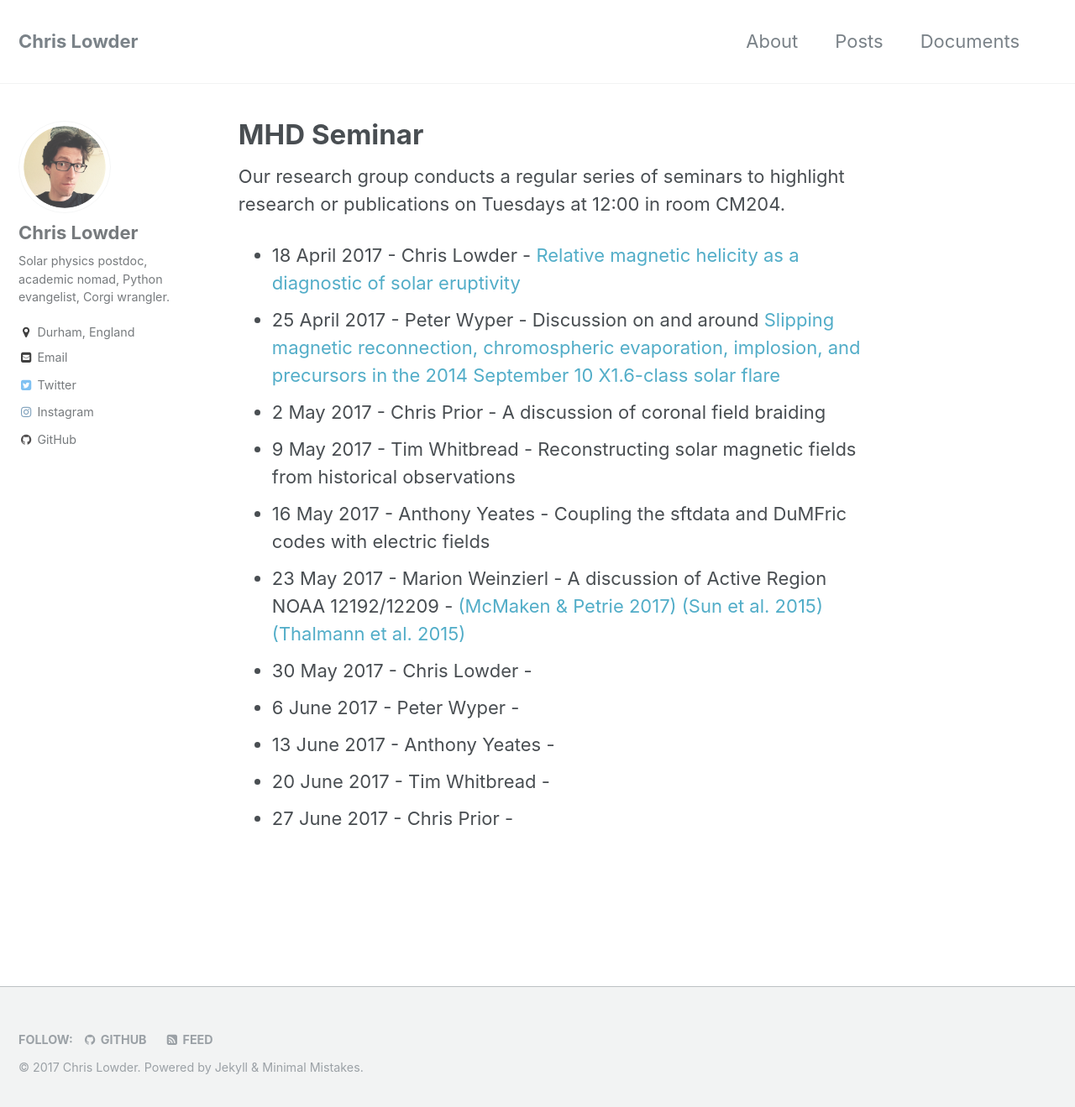
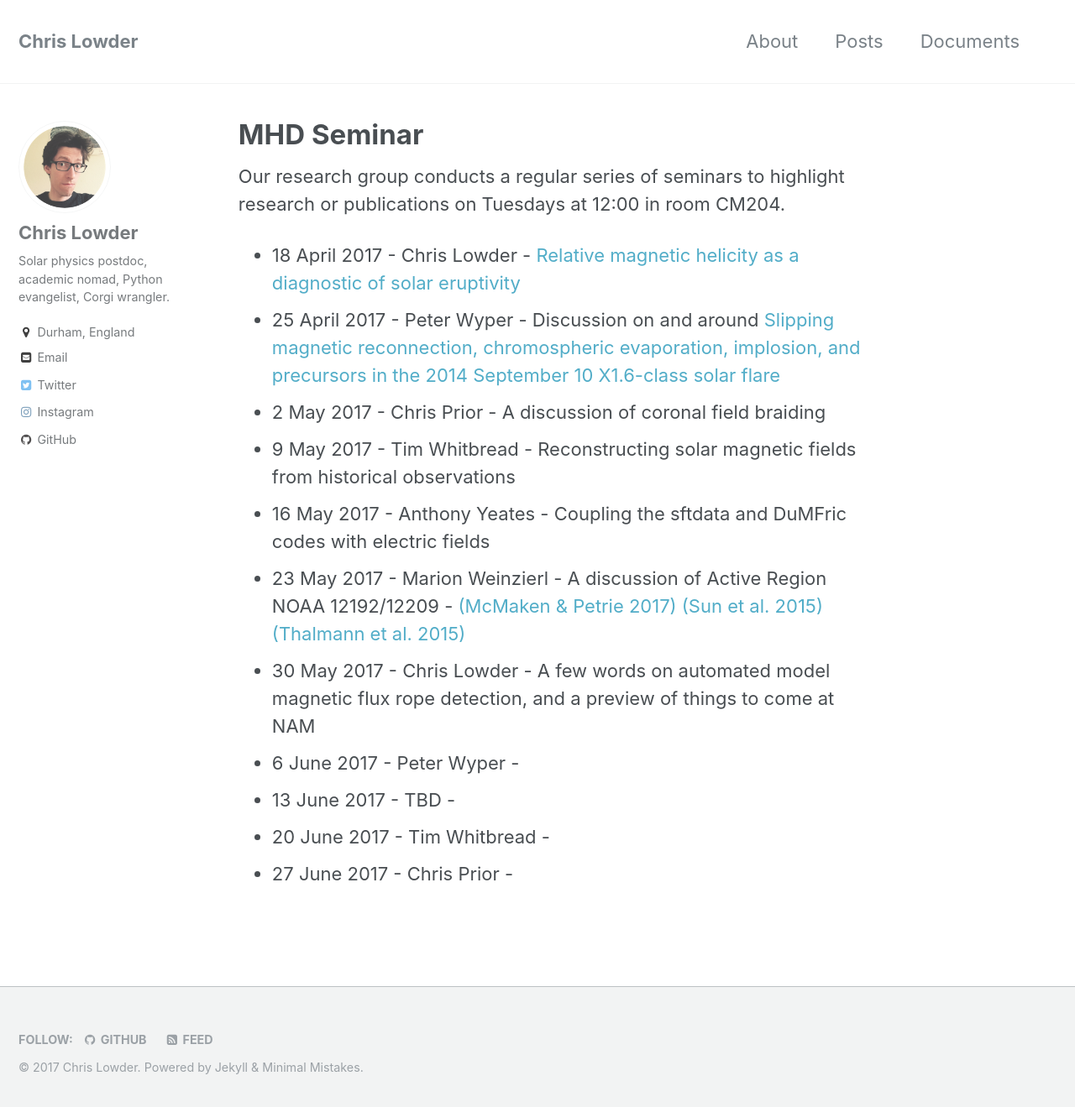
Before and after one commit to lowderchris/lowderchris.github.io, a Jekyll site: the page built from _pages/mhd-seminar.md, in a window 1280 px wide and 1327 px high. Shown: the top 1319 px of the window at 84% size. Built offline with Jekyll 4.4.1, drawn with Linux system fonts in a browser that asks for light colours.

Commit message:
Updated MHD seminar page

```diff
--- a/_pages/mhd-seminar.md
+++ b/_pages/mhd-seminar.md
@@ -11,8 +11,8 @@ Our research group conducts a regular series of seminars to highlight research o
 - 9 May 2017 - Tim Whitbread - Reconstructing solar magnetic fields from historical observations
 - 16 May 2017 - Anthony Yeates - Coupling the sftdata and DuMFric codes with electric fields
 - 23 May 2017 - Marion Weinzierl - A discussion of Active Region NOAA 12192/12209 - [(McMaken & Petrie 2017)](http://iopscience.iop.org/article/10.3847/1538-4357/aa6d0b/meta) [(Sun et al. 2015)](http://iopscience.iop.org/article/10.1088/2041-8205/804/2/L28/meta) [(Thalmann et al. 2015)](http://iopscience.iop.org/article/10.1088/2041-8205/801/2/L23/meta)
-- 30 May 2017 - Chris Lowder -
+- 30 May 2017 - Chris Lowder - A few words on automated model magnetic flux rope detection, and a preview of things to come at NAM
 - 6 June 2017 - Peter Wyper -
-- 13 June 2017 - Anthony Yeates -
+- 13 June 2017 - TBD -
 - 20 June 2017 - Tim Whitbread -
 - 27 June 2017 - Chris Prior -
```
